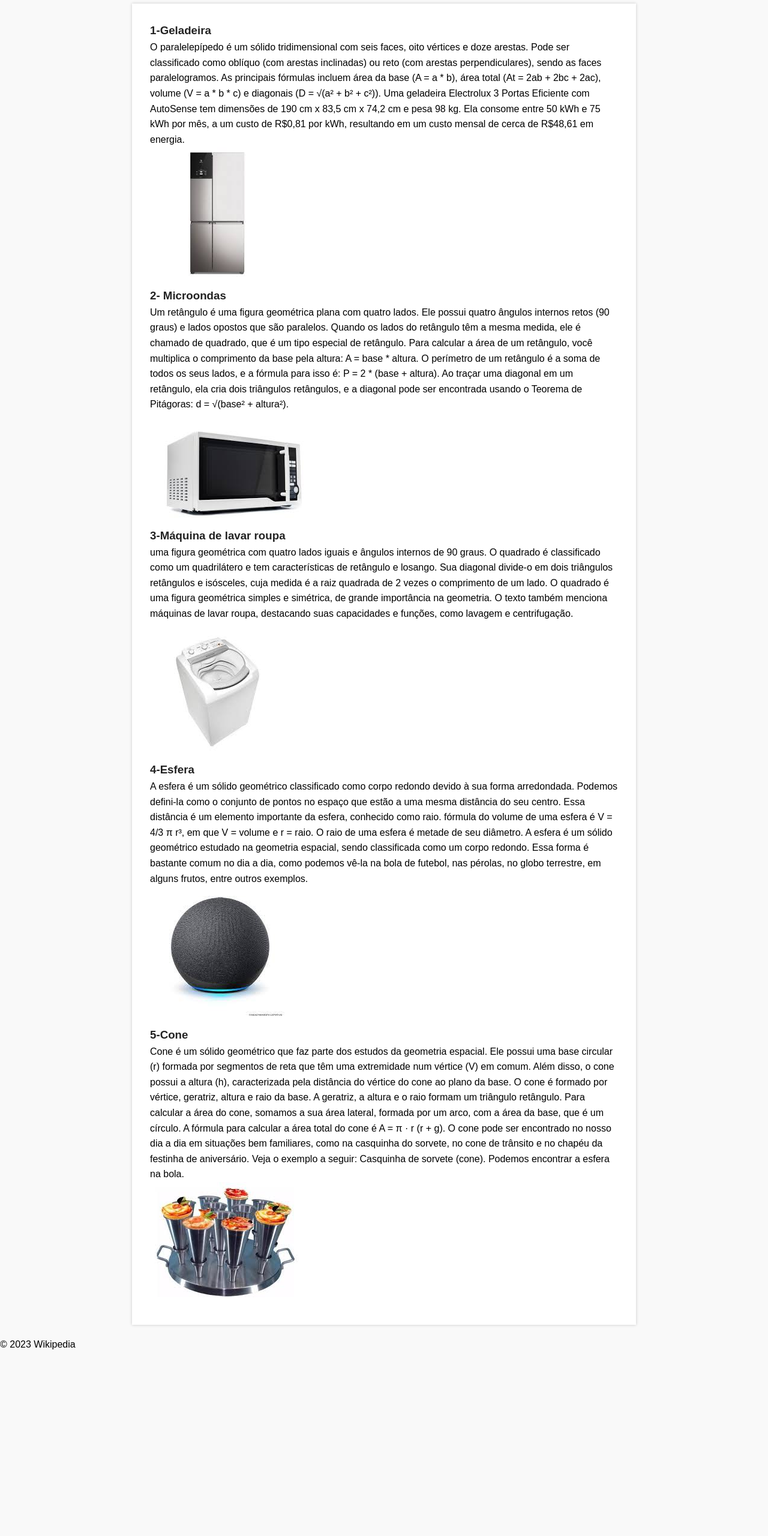
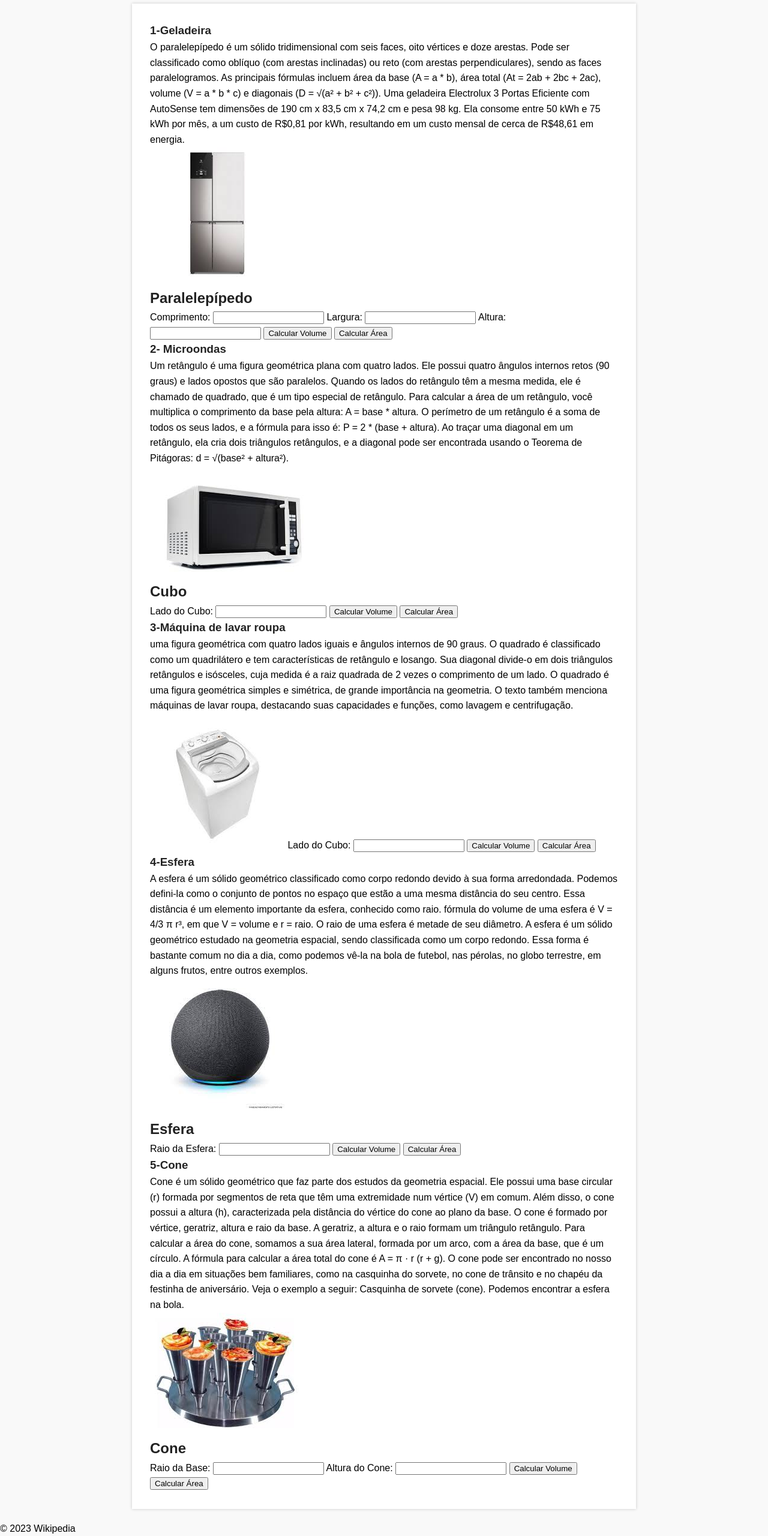
Before and after one commit to danielrivl/projetomatematica2, a plain HTML site: page index.html in a window 1280 px wide. Shown: the part 105-2665 px from the top of the page at 60% size. Before the commit the page ends 2358 px from the top, so only its background shows below. Drawn offline with Linux system fonts and the light colour scheme; files whose address does not match are found by name.

Commit message:
Add files via upload

```diff
--- a/index.html
+++ b/index.html
@@ -21,8 +21,18 @@
                 Uma geladeira Electrolux 3 Portas Eficiente com AutoSense tem dimensões de 190 cm x 83,5 cm x 74,2 cm e pesa 98 kg. Ela consome entre 50 kWh e 75 kWh por mês, a um custo de R$0,81 por kWh, resultando em um custo mensal de cerca de R$48,61 em energia.
             </p>
 
-
+            <script src="main.js"></script>
             <img src="/home/aluno/Downloads/projetomatematica2-main/imagens/geladeira.jpeg">
+            <h2>Paralelepípedo</h2>
+            <label for="paralelepipedoComprimento">Comprimento:</label>
+            <input type="number" id="paralelepipedoComprimento">
+            <label for="paralelepipedoLargura">Largura:</label>
+            <input type="number" id="paralelepipedoLargura">
+            <label for="paralelepipedoAltura">Altura:</label>
+            <input type="number" id="paralelepipedoAltura">
+            <button onclick="calcularVolumeParalelepipedo()">Calcular Volume</button>
+            <button onclick="calcularAreaParalelepipedo()">Calcular Área</button>
+            <p id="paralelepipedoResultado"></p>
             </section>
             <section>
                 <h1>2- Microondas</h1>
@@ -30,14 +40,27 @@
                     Para calcular a área de um retângulo, você multiplica o comprimento da base pela altura: A = base * altura.
                     O perímetro de um retângulo é a soma de todos os seus lados, e a fórmula para isso é: P = 2 * (base + altura).
                     Ao traçar uma diagonal em um retângulo, ela cria dois triângulos retângulos, e a diagonal pode ser encontrada usando o Teorema de Pitágoras: d = √(base² + altura²).</p>
+
+                    <script src="main.js"></script>
                     <img src="/home/aluno/Downloads/projetomatematica2-main/imagens/microondas.jpeg">
+                    <h2>Cubo</h2>
+                    <label for="cuboLado">Lado do Cubo:</label>
+                    <input type="number" id="cuboLado">
+                    <button onclick="calcularVolumeCubo()">Calcular Volume</button>
+                    <button onclick="calcularAreaCubo()">Calcular Área</button>
+                    <p id="cuboResultado"></p>
                     </section>
                     <section>
                     <h1>3-Máquina de lavar roupa</h1>
                     <p>uma figura geométrica com quatro lados iguais e ângulos internos de 90 graus. O quadrado é classificado como um quadrilátero e tem características de retângulo e losango. Sua diagonal divide-o em dois triângulos retângulos e isósceles, cuja medida é a raiz quadrada de 2 vezes o comprimento de um lado. O quadrado é uma figura geométrica simples e simétrica, de grande importância na geometria. O texto também menciona máquinas de lavar roupa, destacando suas capacidades e funções, como lavagem e centrifugação.
                         </p>
-
+                        <script src="main.js"></script>
                         <img src="/home/aluno/Downloads/projetomatematica2-main/imagens/maquinadelavar.jpeg">
+                        <label for="cuboLado">Lado do Cubo:</label>
+                        <input type="number" id="cuboLado">
+                        <button onclick="calcularVolumeCubo()">Calcular Volume</button>
+                        <button onclick="calcularAreaCubo()">Calcular Área</button>
+                        <p id="cuboResultado"></p>
                     </section>
                     <section>
                         <h1>4-Esfera</h1>
@@ -51,7 +74,14 @@
                             classificada como um corpo redondo. Essa forma é bastante comum no dia a dia,
                             como podemos vê-la na bola de futebol, nas pérolas, no globo terrestre, em
                             alguns frutos, entre outros exemplos.</p>
+                            <script src="main.js"></script>
                             <img src="/home/aluno/Downloads/projetomatematica2-main/imagens/alexa.jpeg">
+                            <h2>Esfera</h2>
+                            <label for="esferaRaio">Raio da Esfera:</label>
+                            <input type="number" id="esferaRaio">
+                            <button onclick="calcularVolumeEsfera()">Calcular Volume</button>
+                            <button onclick="calcularAreaEsfera()">Calcular Área</button>
+                            <p id="esferaResultado"></p>
                     </section>
                     <section>
                             <h1>5-Cone</h1>
@@ -67,8 +97,19 @@
                                 como na casquinha do sorvete, no cone de trânsito e no chapéu da festinha de
                                 aniversário. Veja o exemplo a seguir: Casquinha de sorvete (cone). Podemos
                                 encontrar a esfera na bola.</p>
+                                <script src="main.js"></script>
                             <img src="/home/aluno/Downloads/projetomatematica2-main/imagens/cone.jpeg">
+                            <h2>Cone</h2>
+                            <label for="coneRaio">Raio da Base:</label>
+                            <input type="number" id="coneRaio">
+                            <label for="coneAltura">Altura do Cone:</label>
+                            <input type="number" id="coneAltura">
+                            <button onclick="calcularVolumeCone()">Calcular Volume</button>
+                            <button onclick="calcularAreaCone()">Calcular Área</button>
+                            <p id="coneResultado"></p>
+
                     </section>
+                    <p
             <!-- More content goes here -->
         </article>
     </main>
--- /dev/null
+++ b/main.js
@@ -0,0 +1,55 @@
+// Funções para calcular o volume e a área de cada forma
+function calcularVolumeCubo() {
+    const lado = parseFloat(document.getElementById("cuboLado").value);
+    const volume = Math.pow(lado, 3);
+    document.getElementById("cuboResultado").textContent = `Volume do Cubo: ${volume}`;
+}
+
+function calcularAreaCubo() {
+    const lado = parseFloat(document.getElementById("cuboLado").value);
+    const area = 6 * Math.pow(lado, 2);
+    document.getElementById("cuboResultado").textContent = `Área do Cubo: ${area}`;
+}
+
+function calcularVolumeParalelepipedo() {
+    const comprimento = parseFloat(document.getElementById("paralelepipedoComprimento").value);
+    const largura = parseFloat(document.getElementById("paralelepipedoLargura").value);
+    const altura = parseFloat(document.getElementById("paralelepipedoAltura").value);
+    const volume = comprimento * largura * altura;
+    document.getElementById("paralelepipedoResultado").textContent = `Volume do Paralelepípedo: ${volume}`;
+}
+
+function calcularAreaParalelepipedo() {
+    const comprimento = parseFloat(document.getElementById("paralelepipedoComprimento").value);
+    const largura = parseFloat(document.getElementById("paralelepipedoLargura").value);
+    const altura = parseFloat(document.getElementById("paralelepipedoAltura").value);
+    const area = 2 * (comprimento * largura + comprimento * altura + largura * altura);
+    document.getElementById("paralelepipedoResultado").textContent = `Área do Paralelepípedo: ${area}`;
+}
+
+function calcularVolumeEsfera() {
+    const raio = parseFloat(document.getElementById("esferaRaio").value);
+    const volume = (4 / 3) * Math.PI * Math.pow(raio, 3);
+    document.getElementById("esferaResultado").textContent = `Volume da Esfera: ${volume}`;
+}
+
+function calcularAreaEsfera() {
+    const raio = parseFloat(document.getElementById("esferaRaio").value);
+    const area = 4 * Math.PI * Math.pow(raio, 2);
+    document.getElementById("esferaResultado").textContent = `Área da Esfera: ${area}`;
+}
+
+function calcularVolumeCone() {
+    const raio = parseFloat(document.getElementById("coneRaio").value);
+    const altura = parseFloat(document.getElementById("coneAltura").value);
+    const volume = (1 / 3) * Math.PI * Math.pow(raio, 2) * altura;
+    document.getElementById("coneResultado").textContent = `Volume do Cone: ${volume}`;
+}
+
+function calcularAreaCone() {
+    const raio = parseFloat(document.getElementById("coneRaio").value);
+    const altura = parseFloat(document.getElementById("coneAltura").value);
+    const geratriz = Math.sqrt(Math.pow(raio, 2) + Math.pow(altura, 2));
+    const area = Math.PI * raio * (raio + geratriz);
+    document.getElementById("coneResultado").textContent = `Área do Cone: ${area}`;
+}
```
